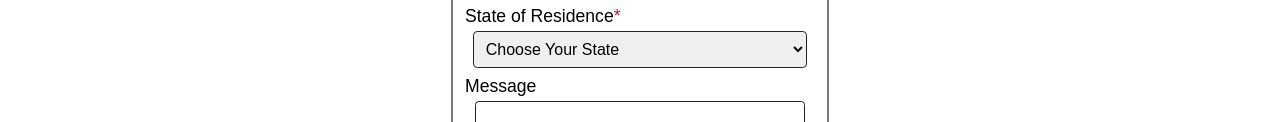
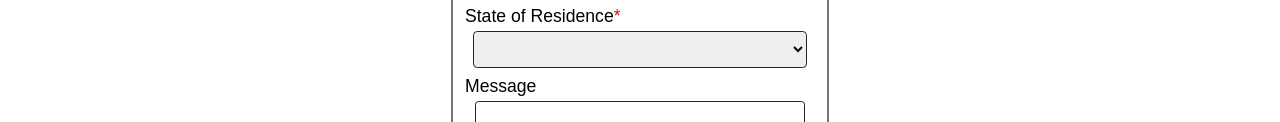
Before and after one commit to MelissaLGibson/accessible_form_page, a plain HTML site: page index.html in a window 1280 px wide. Shown: the part 1022-1144 px from the top of the page. Drawn offline with Linux system fonts and the light colour scheme.

Commit message:
blank option
setting a blank option

```diff
--- a/index.html
+++ b/index.html
@@ -86,7 +86,7 @@
 								name="state"
 								id="state"
 								required
-							>	<option value="Choose State">Choose Your State</option>
+							>	<option></option>
 								<option value="AL">AL</option>
 								<option value="AK">AK</option>
 								<option value="AZ">AZ</option>
```
